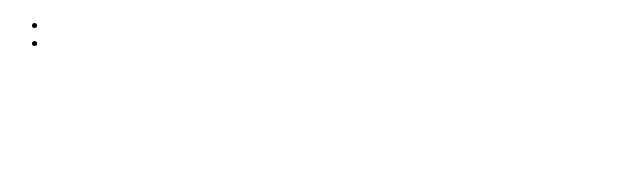
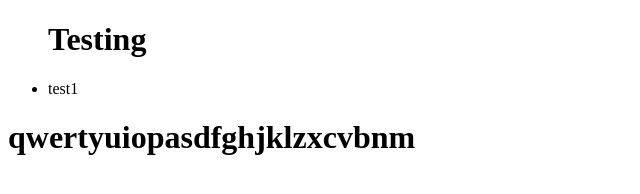
Before and after one commit to DycandX/personal-web, a plain HTML site: page index.html in a window 1280 px wide. Shown: the whole page, without its empty margins (0-640 px from the left). Drawn offline with Linux system fonts and the light colour scheme.

Commit message:
edit file index.html

```diff
--- a/index.html
+++ b/index.html
@@ -1,15 +1,18 @@
 <!DOCTYPE html>
 <html lang="en">
   <head>
-    <meta charset="UTF-8">
-    <meta name="viewport" content="width=device-width, initial-scale=1.0">
+    <meta charset="UTF-8" />
+    <meta name="viewport" content="width=device-width, initial-scale=1.0" />
     <title>Personal Web</title>
   </head>
   <body>
+    <div>
       <ul>
-        <li></li>
-        <li></li>
+        <h1>Testing
+        </h1>
+        <li>test1</li>
       </ul>
-
+      <p><h1>qwertyuiopasdfghjklzxcvbnm</h1></p>
+    </div>
   </body>
 </html>
```
Lines whose indentation alone changed are shown as unchanged.
